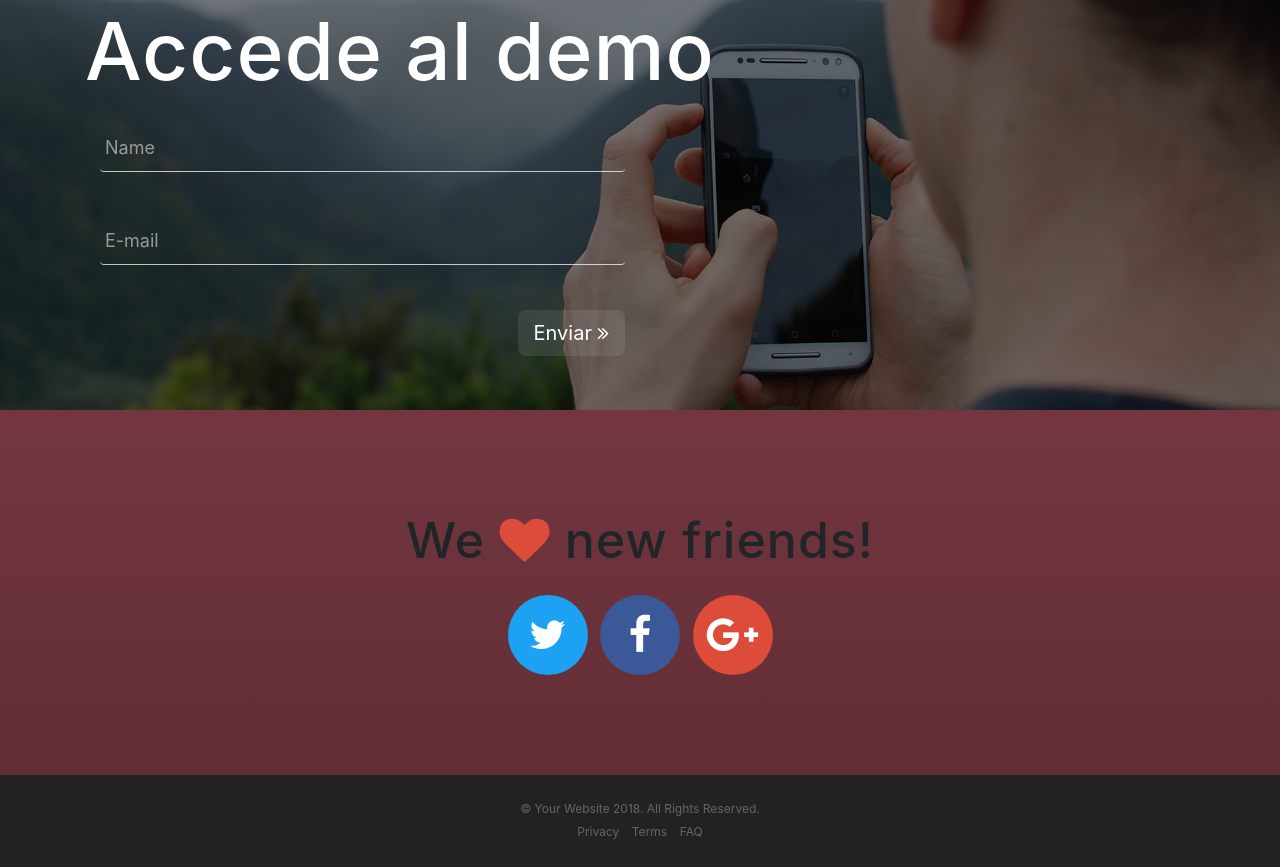
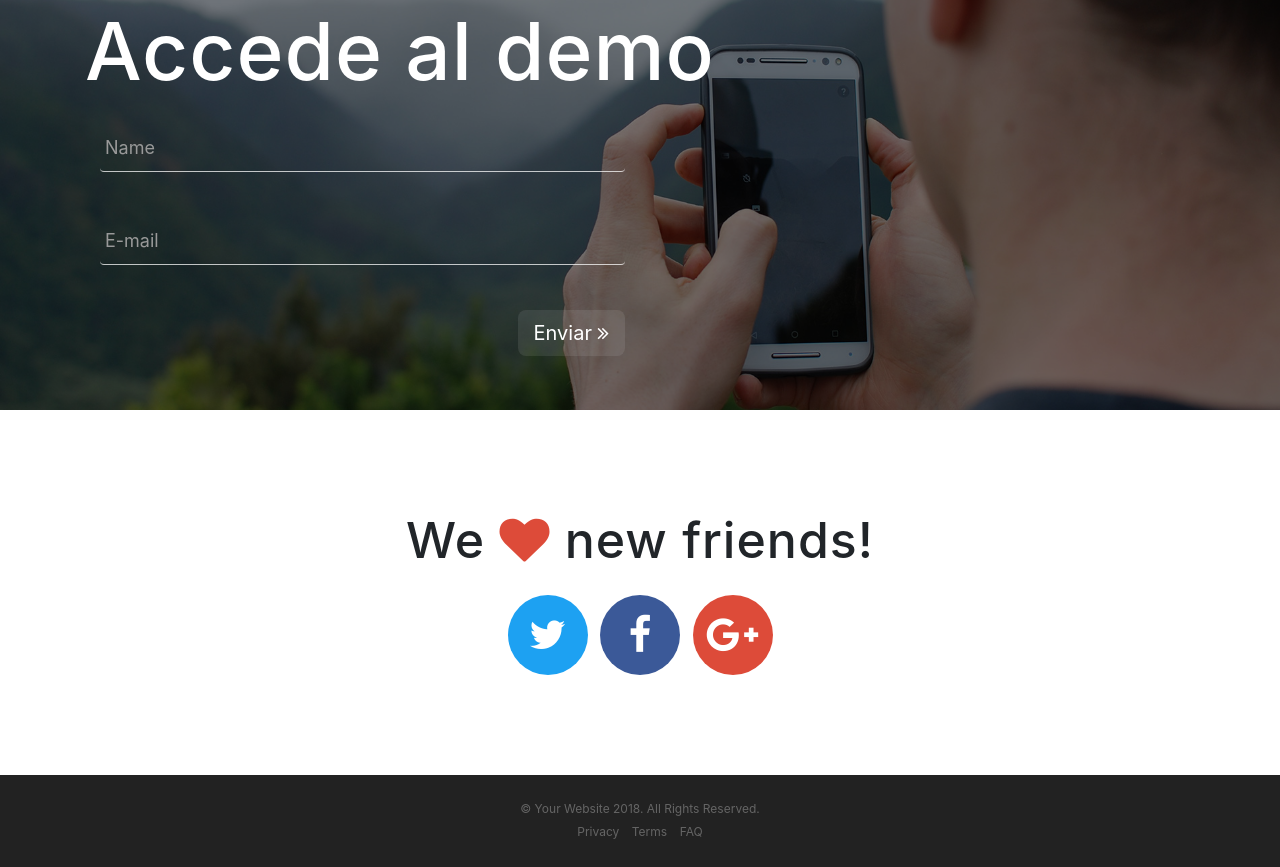
Before and after one commit to AlanSaracho/KPI-Landing-page, a website with bundled scripts: page index.html in a window 1280 px wide. Shown: the part 2771-3638 px from the top of the page. Built offline with nearby package versions, Linux system fonts and the light colour scheme; a web font is replaced by a local one.

Commit message:
style: contact background

```diff
--- a/index.html
+++ b/index.html
@@ -197,7 +197,7 @@
       <div class="overlay"></div>
     </section>
 
-    <section class="contact bg-primary" id="contact">
+    <section class="contact" id="contact">
       <div class="container">
         <h2>We
           <i class="fa fa-heart"></i>
```
